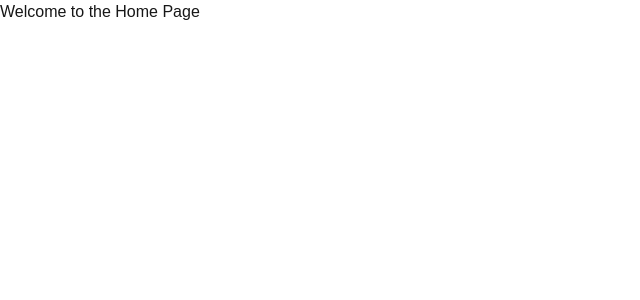
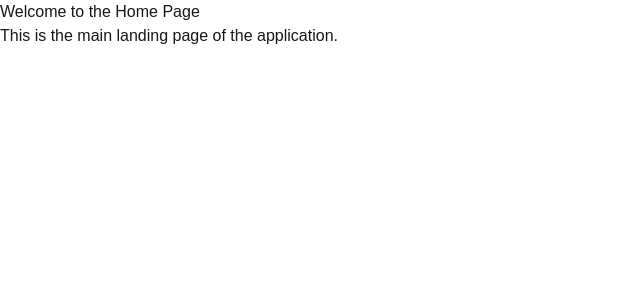
Before and after one commit to SixZensED/Tetris-Pizza-Website-Shop, a Next.js app: page / in a window 1280 px wide. Shown: the top 300 px of the page, without its empty margins (0-640 px from the left). Built offline with nearby package versions, Linux system fonts and the light colour scheme.

Commit message:
update txt

```diff
--- a/app/page.tsx
+++ b/app/page.tsx
@@ -2,6 +2,7 @@ export default function Home() {
   return (
     <div>
       <h1>Welcome to the Home Page</h1>
+      <p>This is the main landing page of the application.</p>
     </div>
   );
 }
```
